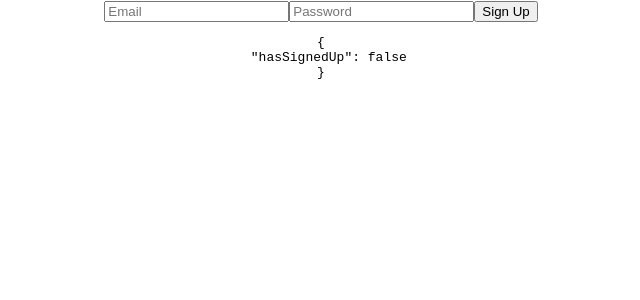
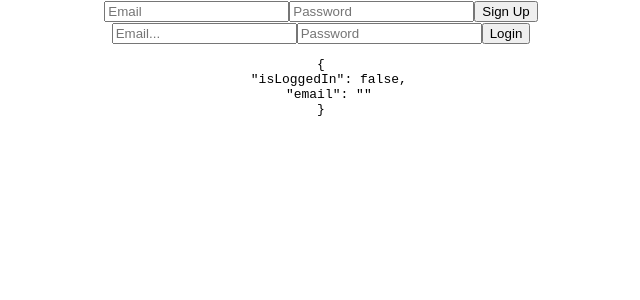
Before and after one commit to mrosebeatty/fancychat, a React (Create React App) app: page / in a window 1280 px wide. Shown: the top 300 px of the page, without its empty margins (319-959 px from the left). Built offline with nearby package versions, Linux system fonts and the light colour scheme.

Commit message:
login form completed

```diff
--- a/src/App.js
+++ b/src/App.js
@@ -1,24 +1,33 @@
 import "./App.css";
 import React, { Component } from "react";
 import SignUpForm from "../src/components/SignUpForm";
+import LoginForm from "../src/components/LoginForm";
 
 class App extends Component {
   state = {
-    hasSignedUp: false,
+    isLoggedIn: false,
+    email: ''
   };
 
   handleSignUp = (e) => {
-    e.preventDefault()
+    e.preventDefault();
     this.setState({
-      hasSignedUp: !this.state.hasSignedUp
-    }
+      hasSignedUp: !this.state.hasSignedUp,
+    });
+  };
 
-    )
+  handleLogin = (email) => {
+   this.setState({
+     isLoggedIn:true,
+     email
+   })
+   console.log('App', this.state)
   };
   render() {
     return (
       <div className="App">
         <SignUpForm onSignUp={this.handleSignUp} />
+        <LoginForm onLogin={this.handleLogin} />
         <pre>{JSON.stringify(this.state, null, 2)}</pre>
       </div>
     );
--- /dev/null
+++ b/src/components/LoginForm.js
@@ -0,0 +1,39 @@
+import React, { Component } from "react";
+
+class LoginForm extends Component {
+    state= {
+        email: '',
+        password: ''
+    }
+
+    updateEmail =(e) => {
+        this.setState({
+            email: e.target.value
+        })
+
+    }
+    updatePassword =(e) => {
+        this.setState({
+            password: e.target.value
+        })
+    }
+
+    login = (e) => {
+        e.preventDefault()
+        this.props.onLogin(this.state.email)
+    }
+
+
+  render() {
+    return <form onSubmit={this.login}>
+        <input type="email" placeholder="Email..." value={this.state.email}
+        onChange={this.updateEmail}/>
+        <input type="password" placeholder='Password'
+        value={this.state.password}
+        onChange={this.updatePassword} />
+        <button type="submit">Login</button>
+    </form>;
+  }
+}
+
+export default LoginForm;
--- a/src/components/SignUpForm.js
+++ b/src/components/SignUpForm.js
@@ -18,6 +18,7 @@ updatePassword = (e)=> {
         password: e.target.value
     })
 }
+
     render() {
     return (
     <form onSubmit={this.props.onSignUp}>
```
